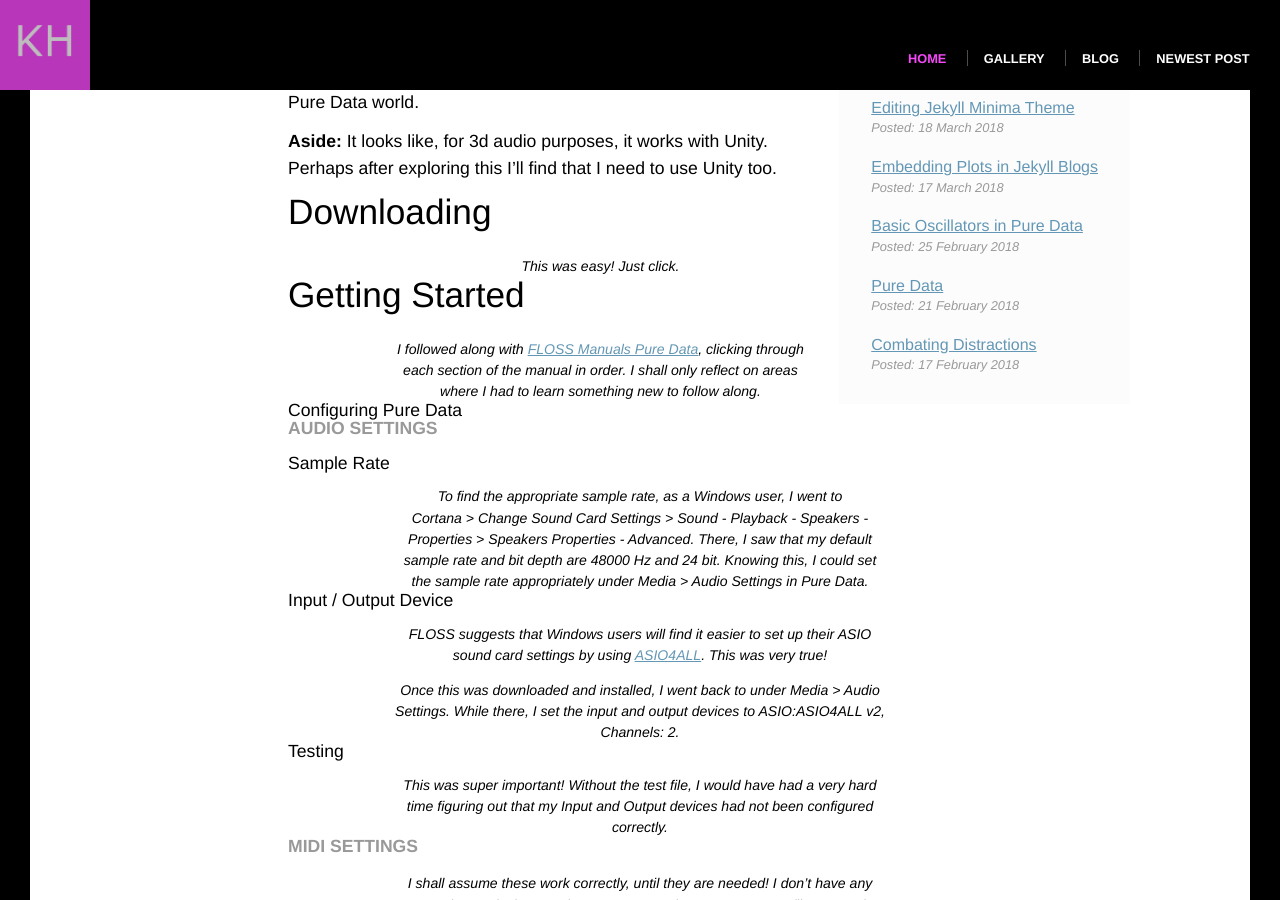
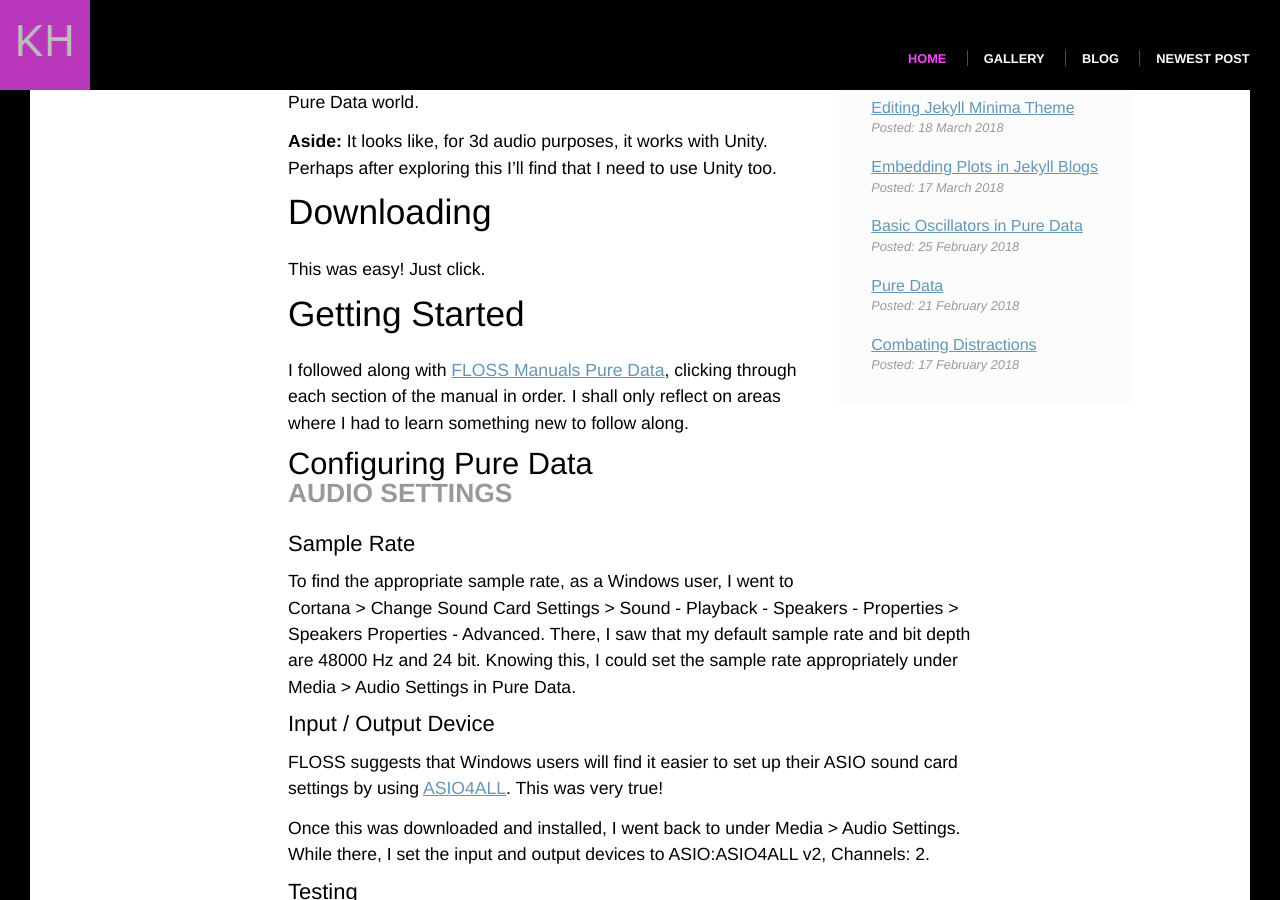
Before and after one commit to khoeger/khoeger.github.io, a Jekyll site: the page built from _posts/2018-02-22-pure-data.md, in a window 1280 px wide and 900 px high, scrolled down 296 px. Built offline with Jekyll 4.4.1, drawn with Linux system fonts in a browser that asks for light colours.

Commit message:
Format #H sizes on main page and in posts

```diff
--- a/css/main.css
+++ b/css/main.css
@@ -78,13 +78,14 @@ p {
   line-height: 1.5;
   margin: 0.75em 0;
 }
+/*
 h2 ~ p {
   font-size: 0.8em;
   font-style: italic;
   margin: 1em auto 0;
   max-width: 70%;
   text-align: center;
-}
+}*/
 h4{
   color: #999;
   font-weight: bold;
@@ -302,6 +303,13 @@ h4{
 }
 
 /* HOMEPAGE STYLES */
+.home h2 ~ p {
+  font-size: 0.8em;
+  font-style: italic;
+  margin: 1em auto 0;
+  max-width: 70%;
+  text-align: center;
+}
 .home-section {
   margin: 6rem auto;
   max-width: 980px;
@@ -479,6 +487,29 @@ h4{
   max-width: 40em;
   width: 85vw;
 }
+.post-content h1{
+  font-size: 5vw;
+}
+.post-content h2{
+  font-size: 2em;
+}
+.post-content h3{
+  font-size: 1.75em;
+}
+.post-content h4{
+  font-size: 1.5em;
+}
+.post-content h5{
+  font-size: 1.25em;
+}
+.post-content h6{
+  font-size: 1em;
+  font-style: italic;
+}
+/*
+.post-content h2 ~ p{
+  font-size: 1em;
+}*/
 .pull-left {
   float: left;
   margin: 2em 2em 2em -2%;
```
